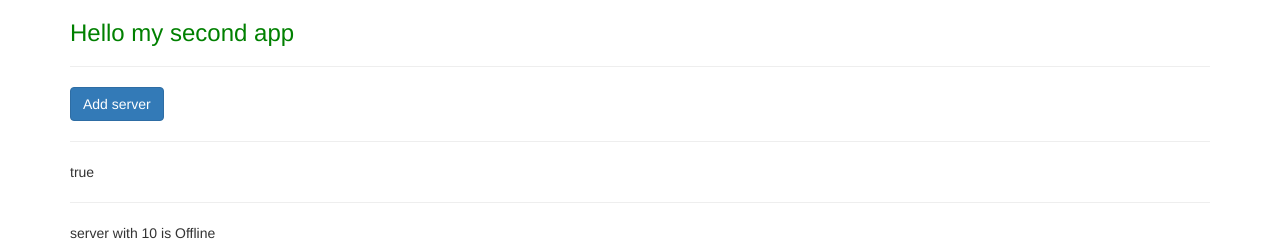
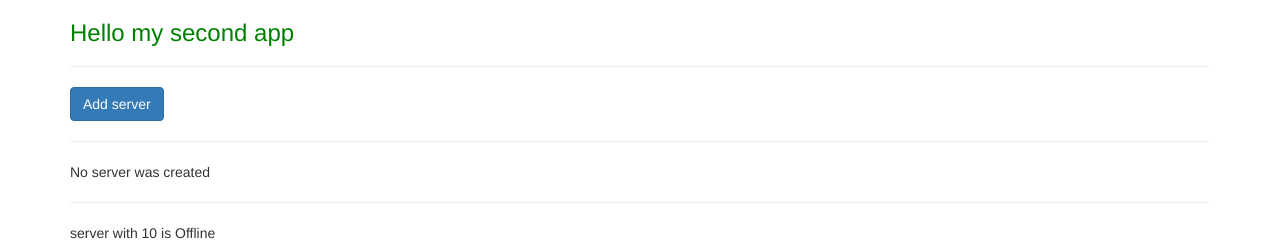
Before and after one commit to espacedefock/my-second-app, an Angular app: page / in a window 1280 px wide. Shown: the top 251 px of the page. Built offline with nearby package versions, Linux system fonts and the light colour scheme.

Commit message:
29.Event Binding

```diff
--- a/src/app/servers/servers.component.html
+++ b/src/app/servers/servers.component.html
@@ -2,8 +2,10 @@
     type="button"
     class="btn btn-primary"
     [disabled]="!allowNewServer"
+    (click)="onCreateServer()"
 > Add server</button>
 <hr>
-<div [innerText]="allowNewServer"></div>
+
+<div [innerText]="serverCreationStatus"></div>
 <hr>
 <app-server></app-server>
--- a/src/app/servers/servers.component.ts
+++ b/src/app/servers/servers.component.ts
@@ -8,6 +8,7 @@ import { Component, OnInit } from '@angular/core';
 export class ServersComponent implements OnInit {
 
   allowNewServer = false;
+  serverCreationStatus = 'No server was created';
 
   constructor() {
     setTimeout(() => {
@@ -18,4 +19,8 @@ export class ServersComponent implements OnInit {
   ngOnInit(): void {
   }
 
+  onCreateServer(){
+    this.serverCreationStatus = 'A server is created';
+  }
+
 }
```
